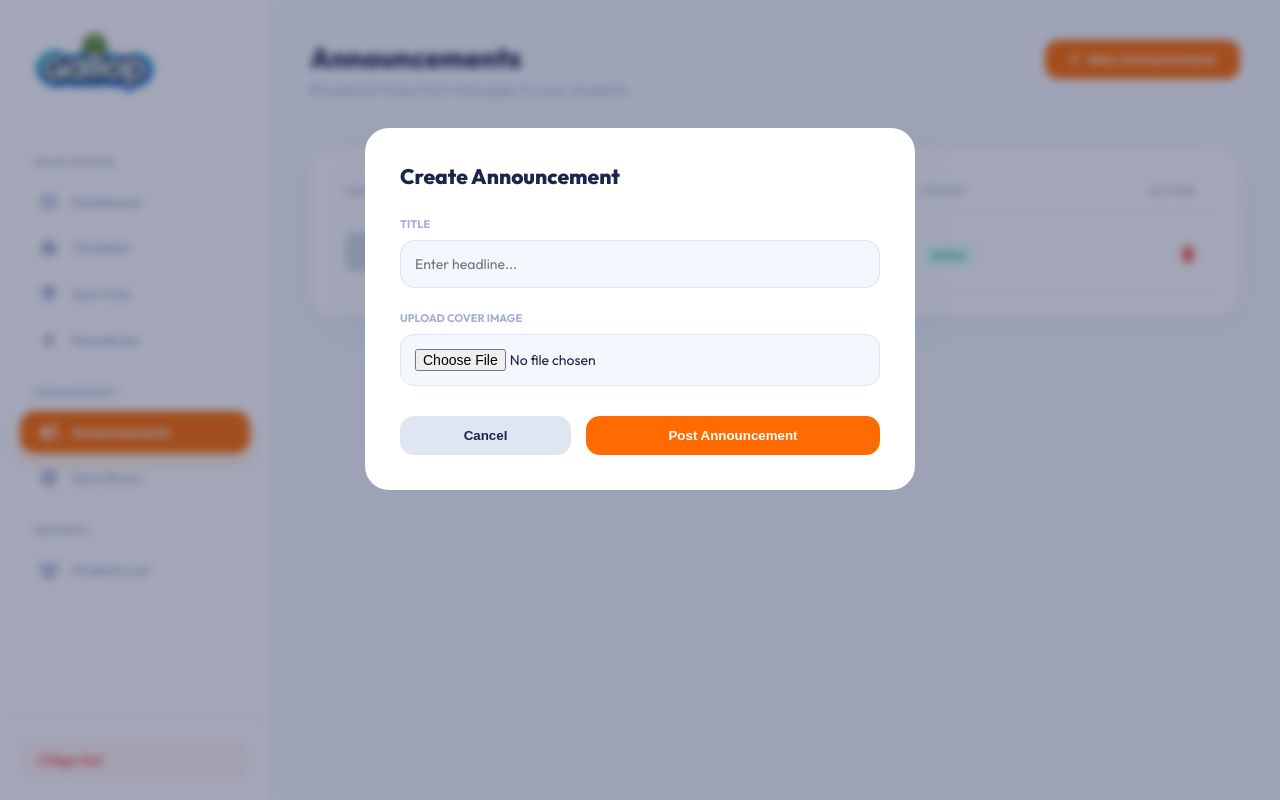
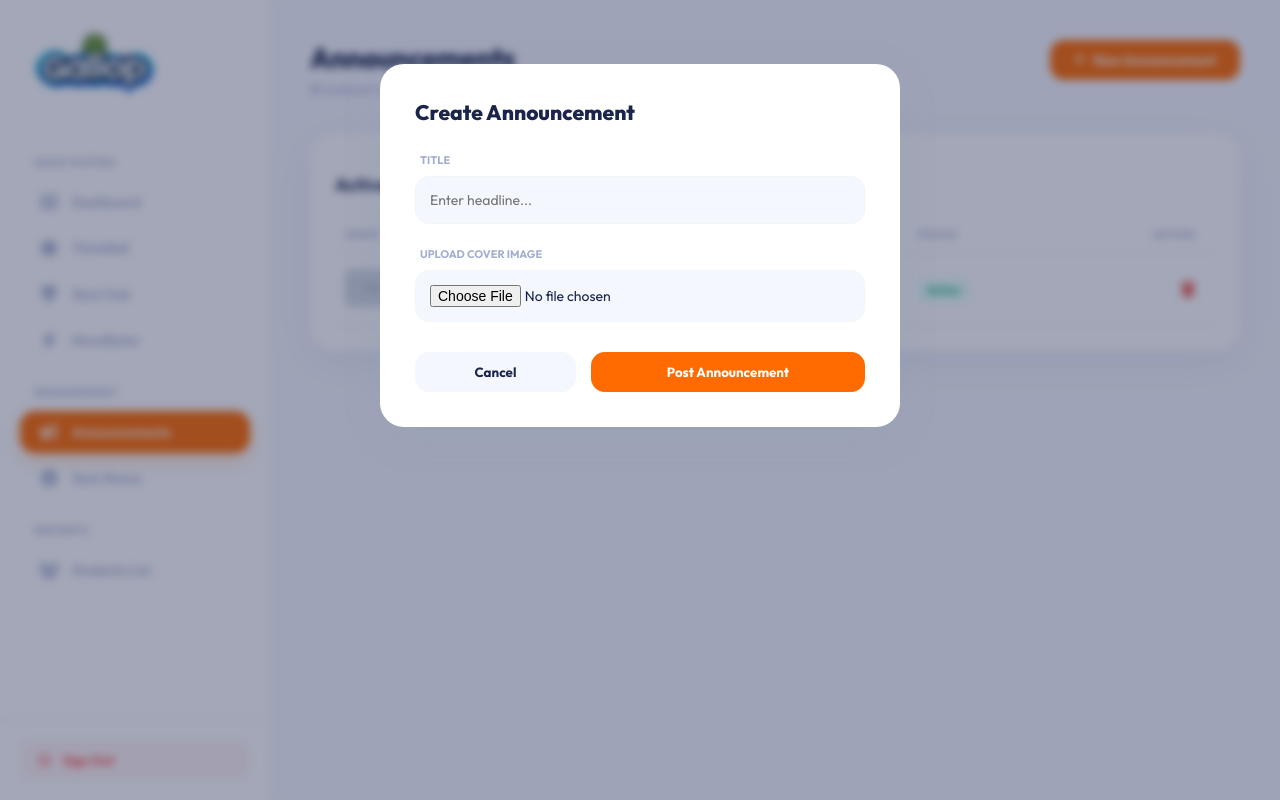
Before and after one commit to athi-ra-kr/Gallop, a Django app: template gallop_app/templates/announcements.html in a window 1280 px wide, after a click on "New Announcement". Run offline with Django 5.2, Linux system fonts and the light colour scheme; the template is opened without the code that fills it: most values are stand-ins (such as "Sample title", 1, 10 or a date in 2020); grey boxes marked "Sample" are stand-in pictures.

Commit message:
gollap v4

```diff
--- a/gallop_app/templates/announcements.html
+++ b/gallop_app/templates/announcements.html
@@ -3,7 +3,6 @@
 <html lang="en">
 <head>
     <meta charset="UTF-8">
-    <meta name="viewport" content="width=device-width, initial-scale=1.0">
     <title>Gallop Admin | Announcements</title>
     <link href="https://fonts.googleapis.com/css2?family=Outfit:wght@300;400;500;600;700;800&display=swap" rel="stylesheet">
     <link rel="stylesheet" href="https://cdnjs.cloudflare.com/ajax/libs/font-awesome/6.4.0/css/all.min.css">
@@ -20,10 +19,6 @@
             --shadow: 0 10px 40px rgba(112, 144, 176, 0.12);
         }
 
-        /* Scrollbar Reset */
-        body::-webkit-scrollbar, .menu-scroll::-webkit-scrollbar { display: none; }
-        body, .menu-scroll { -ms-overflow-style: none; scrollbar-width: none; }
-
         body {
             font-family: 'Outfit', sans-serif;
             background: var(--bg-body);
@@ -33,47 +28,18 @@
             font-size: 14px;
         }
 
-        /* --- SIDEBAR STYLE --- */
-        .sidebar {
-            width: 270px;
-            height: 100vh;
-            background: var(--white);
-            position: fixed;
-            border-right: 1px solid var(--border);
-            z-index: 1000;
-            display: flex;
-            flex-direction: column;
-        }
+        /* --- SIDEBAR (Matched to No. 1) --- */
+        .sidebar { width: 270px; height: 100vh; background: var(--white); position: fixed; border-right: 1px solid var(--border); z-index: 1000; display: flex; flex-direction: column; }
         .logo-box { padding: 30px; }
         .logo-box img { width: 130px; }
         .menu-scroll { padding: 0 20px; flex-grow: 1; overflow-y: auto; }
+        .menu-scroll::-webkit-scrollbar { width: 4px; }
+        .menu-scroll::-webkit-scrollbar-thumb { background: #E0E5F2; border-radius: 10px; }
 
-        .sidebar-label {
-            font-size: 10px;
-            font-weight: 800;
-            color: var(--text-grey);
-            text-transform: uppercase;
-            margin: 25px 0 12px 15px;
-            letter-spacing: 1.2px;
-        }
-        .nav-item {
-            display: flex;
-            align-items: center;
-            padding: 12px 18px;
-            color: var(--text-grey);
-            text-decoration: none;
-            font-weight: 600;
-            font-size: 13.5px;
-            border-radius: 15px;
-            margin-bottom: 4px;
-            transition: 0.3s;
-        }
+        .sidebar-label { font-size: 10px; font-weight: 800; color: var(--text-grey); text-transform: uppercase; margin: 25px 0 12px 15px; letter-spacing: 1.2px; }
+        .nav-item { display: flex; align-items: center; padding: 12px 18px; color: var(--text-grey); text-decoration: none; font-weight: 600; font-size: 13.5px; border-radius: 15px; margin-bottom: 4px; transition: 0.3s; }
         .nav-item i { margin-right: 12px; font-size: 16px; width: 22px; text-align: center; }
-        .nav-item.active, .nav-item:hover {
-            background: var(--primary);
-            color: white;
-            box-shadow: 0 8px 16px rgba(255, 107, 0, 0.2);
-        }
+        .nav-item.active, .nav-item:hover { background: var(--primary); color: white; box-shadow: 0 8px 16px rgba(255, 107, 0, 0.2); }
 
         .sidebar-footer { padding: 20px; border-top: 1px solid var(--border); }
         .logout-btn {
@@ -82,55 +48,45 @@
             background: #FFF5F5; border-radius: 14px; font-size: 13px;
         }
 
-        /* --- MAIN CONTENT --- */
+        /* --- MAIN CONTENT (Matched to No. 1) --- */
         .main-content {
             margin-left: 270px;
             padding: 40px;
             width: calc(100% - 270px);
             box-sizing: border-box;
-            min-height: 100vh;
         }
 
         .page-header {
             display: flex;
             justify-content: space-between;
             align-items: flex-start;
-            margin-bottom: 35px;
         }
+        .page-header h1 { font-size: 28px; font-weight: 800; margin: 0; letter-spacing: -0.5px; }
+        .page-header p { color: var(--text-grey); margin: 5px 0 35px 0; font-size: 14px; }
 
-        .page-header h1 { font-size: 28px; font-weight: 800; margin: 0; color: #1B254B; }
-        .page-header p { color: var(--text-grey); margin-top: 5px; font-size: 15px; }
-
-        /* --- TABLE CARD --- */
-        .content-card {
-            background: var(--white);
-            border-radius: 24px;
-            padding: 20px 25px;
-            box-shadow: var(--shadow);
-        }
-
-        table { width: 100%; border-collapse: collapse; }
-        th {
-            text-align: left; color: var(--text-grey); padding: 15px 10px;
-            border-bottom: 1px solid var(--border); font-size: 11px;
-            text-transform: uppercase; letter-spacing: 0.8px;
-        }
-        td { padding: 18px 10px; border-bottom: 1px solid var(--border); font-weight: 700; font-size: 14px; color: var(--text-dark); }
-
+        /* --- BUTTONS & PILLS --- */
         .btn-add {
             background: var(--primary); color: white; border: none; padding: 12px 24px;
             border-radius: 14px; font-weight: 700; cursor: pointer; transition: 0.3s;
-            display: flex; align-items: center; gap: 8px;
+            display: flex; align-items: center; gap: 8px; font-family: 'Outfit', sans-serif;
         }
-        .btn-add:hover { transform: translateY(-2px); box-shadow: 0 5px 15px rgba(255, 107, 0, 0.3); }
+        .btn-add:hover { transform: translateY(-2px); box-shadow: 0 8px 16px rgba(255, 107, 0, 0.2); }
+
+        /* --- TABLE CARD (Matched to No. 1) --- */
+        .content-card { background: var(--white); border-radius: 24px; padding: 25px; box-shadow: var(--shadow); }
+        .content-card h2 { font-size: 18px; margin-bottom: 20px; font-weight: 700; }
+
+        table { width: 100%; border-collapse: collapse; }
+        th { text-align: left; color: var(--text-grey); padding: 12px 10px; border-bottom: 1px solid var(--border); font-size: 10px; text-transform: uppercase; letter-spacing: 0.5px; }
+        td { padding: 15px 10px; border-bottom: 1px solid var(--border); font-weight: 600; font-size: 13px; color: #2D3748; }
 
         .status-pill {
-            padding: 6px 12px; background: #E6FFFA; color: #01B574;
-            border-radius: 10px; font-size: 11px; font-weight: 700;
+            background: #E6FFFA; color: #01B574;
+            padding: 4px 10px; border-radius: 8px; font-size: 11px; font-weight: 700;
         }
 
         .action-delete { color: #EE5D50; font-size: 16px; transition: 0.2s; }
-        .action-delete:hover { color: #cf4a3f; }
+        .action-delete:hover { opacity: 0.7; }
 
         /* --- MODAL --- */
         .modal {
@@ -138,44 +94,37 @@
             background: rgba(27, 37, 75, 0.4); backdrop-filter: blur(4px);
         }
         .modal-content {
-            background: white; margin: 10% auto; padding: 35px; width: 480px; border-radius: 24px; box-shadow: var(--shadow);
+            background: white; margin: 5% auto; padding: 35px; width: 450px; border-radius: 24px; box-shadow: var(--shadow);
         }
         .form-input {
             width: 100%; padding: 14px; margin: 8px 0 20px 0; border-radius: 14px;
-            border: 1px solid #E0E5F2; background: #F4F7FE; font-family: 'Outfit', sans-serif;
-            box-sizing: border-box; font-size: 14px;
+            border: 1px solid #F1F4F9; background: #F4F7FE; font-family: 'Outfit', sans-serif;
+            box-sizing: border-box; font-size: 14px; outline: none;
         }
-        label { font-weight: 700; font-size: 11px; color: var(--text-grey); text-transform: uppercase; }
+        .form-input:focus { border-color: var(--primary); }
+        label { font-weight: 700; font-size: 11px; color: var(--text-grey); text-transform: uppercase; margin-left: 5px; }
     </style>
 </head>
 <body>
 
     <nav class="sidebar">
-    <div class="logo-box">
-        <img src="{% static 'Gallop Logo 2 (1) - Copy.png' %}" alt="Gallop Logo">
-    </div>
-
+        <div class="logo-box"><img src="{% static 'Gallop Logo 2 (1) - Copy.png' %}" alt="Logo"></div>
         <div class="menu-scroll">
             <div class="sidebar-label">Main System</div>
             <a href="{% url 'dashboard' %}" class="nav-item"><i class="fas fa-th-large"></i> Dashboard</a>
             <a href="{% url 'thinkbell' %}" class="nav-item"><i class="fas fa-brain"></i> ThinkBell</a>
             <a href="{% url 'quiz_club' %}" class="nav-item"><i class="fas fa-trophy"></i> Quiz Club</a>
             <a href="{% url 'newsbytes' %}" class="nav-item"><i class="fas fa-bolt"></i> NewsBytes</a>
-
             <div class="sidebar-label">Engagement</div>
             <a href="{% url 'announcements' %}" class="nav-item active"><i class="fas fa-bullhorn"></i> Announcements</a>
             <a href="{% url 'quiz_shows' %}" class="nav-item"><i class="fas fa-play-circle"></i> Quiz Shows</a>
-
             <div class="sidebar-label">Reports</div>
             <a href="{% url 'all_students' %}" class="nav-item">
                 <i class="fas fa-users"></i> Students List
             </a>
         </div>
-
         <div class="sidebar-footer">
-        <a href="{% url 'admin_logout' %}" class="logout-btn">
-            <i class="fas fa-power-off"></i> Sign Out
-        </a>
+            <a href="{% url 'admin_logout' %}" class="logout-btn"><i class="fas fa-power-off" style="margin-right:12px;"></i> Sign Out</a>
         </div>
     </nav>
 
@@ -191,6 +140,7 @@
         </div>
 
         <div class="content-card">
+            <h2>Active Broadcasts</h2>
             <table>
                 <thead>
                     <tr>
@@ -206,14 +156,14 @@
                     <tr>
                         <td>
                             {% if item.image %}
-                            <img src="{{ item.image.url }}" width="65" height="40" style="border-radius:10px; object-fit: cover; background: #eee;">
+                                <img src="{{ item.image.url }}" width="60" height="38" style="border-radius:8px; object-fit: cover; background: #eee;">
                             {% else %}
-                            <div style="width:65px; height:40px; background:#F4F7FE; border-radius:10px; display:flex; align-items:center; justify-content:center; color:var(--text-grey);">
-                                <i class="fas fa-image"></i>
+                                <div style="width:60px; height:38px; background:#F4F7FE; border-radius:8px; display:flex; align-items:center; justify-content:center; color:var(--text-grey);">
+                                    <i class="fas fa-image" style="font-size: 12px;"></i>
                                 </div>
                             {% endif %}
                         </td>
-                    <td>{{ item.title }}</td>
+                        <td style="color: var(--text-dark);">{{ item.title }}</td>
                         <td>{{ item.date_posted|date:"M d, Y" }}</td>
                         <td><span class="status-pill">Active</span></td>
                         <td style="text-align: right; padding-right: 20px;">
@@ -225,7 +175,6 @@
                     {% empty %}
                     <tr>
                         <td colspan="5" style="text-align: center; color: var(--text-grey); padding: 50px;">
-                        <i class="fas fa-bullhorn" style="font-size: 30px; margin-bottom: 10px; display: block; opacity: 0.3;"></i>
                             No announcements found.
                         </td>
                     </tr>
@@ -237,10 +186,9 @@
 
     <div id="addModal" class="modal">
         <div class="modal-content">
-        <h2 style="margin-top: 0; font-weight: 800; color: #1B254B; margin-bottom: 25px;">Create Announcement</h2>
+            <h2 style="margin-top: 0; font-weight: 800; color: var(--text-dark); margin-bottom: 25px;">Create Announcement</h2>
             <form method="POST" action="{% url 'announcements' %}" enctype="multipart/form-data">
                 {% csrf_token %}
-
                 <label>Title</label>
                 <input type="text" name="title" class="form-input" placeholder="Enter headline..." required>
 
@@ -249,7 +197,7 @@
 
                 <div style="display: flex; gap: 15px; margin-top: 10px;">
                     <button type="button" class="btn-add"
-                    style="background:#E0E5F2; color:var(--text-dark); flex: 1; justify-content: center;"
+                        style="background:#F4F7FE; color:var(--text-dark); flex: 1; justify-content: center;"
                         onclick="document.getElementById('addModal').style.display='none'">
                         Cancel
                     </button>
@@ -267,6 +215,5 @@
             }
         }
     </script>
-
 </body>
 </html>
```
Also changed, not shown: gallop_app/admin.py (+84 -41 lines), gallop_app/firebase_helper.py (+46 -18 lines). Lines whose indentation alone changed are shown as unchanged.
